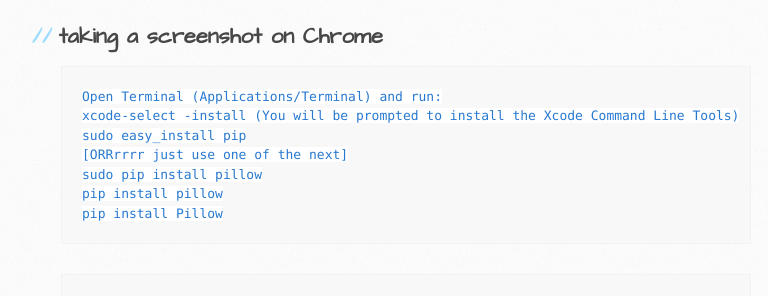
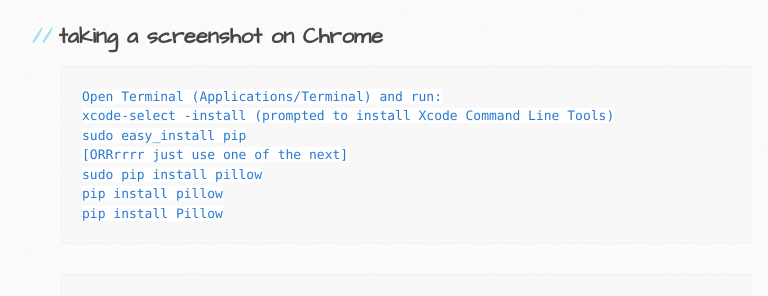
Before and after one commit to trumpfheller/trumpfheller.github.io, a Jekyll site: the page built from selenium_py.md, in a window 1280 px wide and 900 px high, scrolled down 2743 px. Shown: the part 180-476 px from the top of the window, without its empty margins (99-867 px from the left). Built offline with Jekyll 4.4.1, drawn with Linux system fonts in a browser that asks for light colours.

Commit message:
Update selenium_py.md

````diff
--- a/selenium_py.md
+++ b/selenium_py.md
@@ -126,7 +126,7 @@
 ## taking a screenshot on Chrome
 ```
 Open Terminal (Applications/Terminal) and run:
-xcode-select -install (You will be prompted to install the Xcode Command Line Tools)
+xcode-select -install (prompted to install Xcode Command Line Tools)
 sudo easy_install pip
 [ORRrrrr just use one of the next]
 sudo pip install pillow
````
